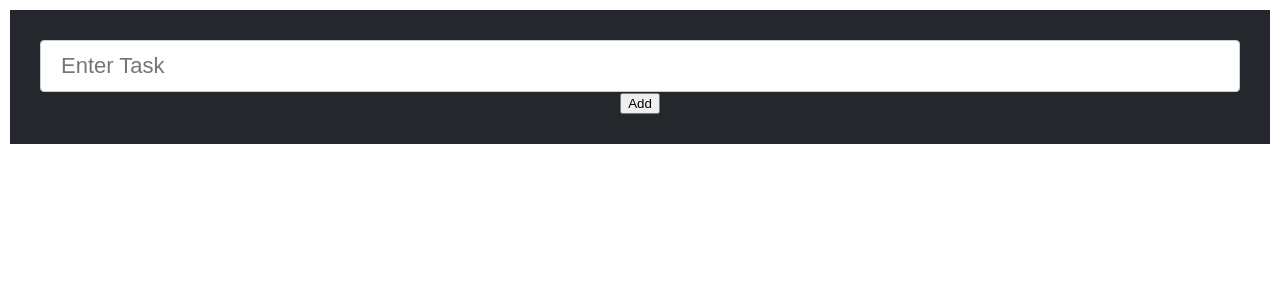
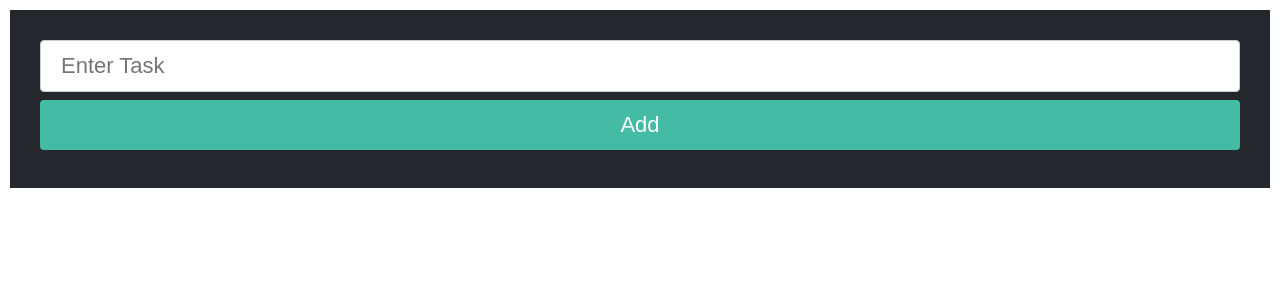
Before and after one commit to matpin/todolist, a React (Create React App) app: page / in a window 1280 px wide. Shown: the top 300 px of the page. Built offline with nearby package versions, Linux system fonts and the light colour scheme.

Commit message:
Adds styles on add button

```diff
--- a/src/components/AddToDoForm.js
+++ b/src/components/AddToDoForm.js
@@ -22,7 +22,7 @@ const AddToDoForm = ({onAddToDo}) => {
         setInputValue("");
     };
 
-    const ItemInput = styled.input`
+  const ItemInput = styled.input`
   width: 100%;
   font-size: 22px;
   padding: 12px 20px;
@@ -66,7 +66,7 @@ const AddToDoForm = ({onAddToDo}) => {
                     onChange={handleChange}
                     value={inputValue}
                     placeholder='Enter Task'/>
-                    <button type='submit'>Add</button>
+                    <AddButton type="submit">Add</AddButton>
                 </Form>
             </FormArea>
         </div>
```
